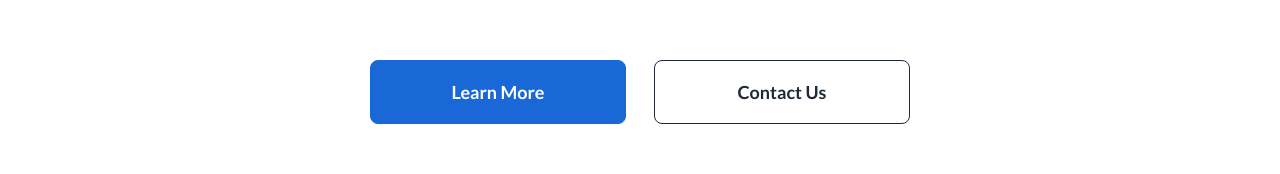
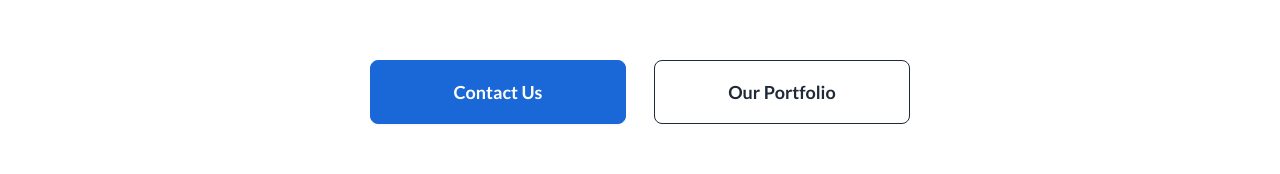
Before and after one commit to AbandonTech/abandontechsite, a Nuxt app: page / in a window 1280 px wide. Shown: the part 372-546 px from the top of the page. Built offline with nearby package versions, Linux system fonts and the light colour scheme.

Commit message:
change buttons on banner

```diff
--- a/components/HeroBanner.vue
+++ b/components/HeroBanner.vue
@@ -9,8 +9,8 @@
                 </template>
             </div>
             <div class="flex gap-7 justify-center mt-16">
-                <button class="btn btn-lg btn-wide btn-primary">Learn More</button>
-                <button class="btn btn-lg btn-wide btn-outline">Contact Us</button>
+                <button class="btn btn-lg btn-wide btn-primary">Contact Us</button>
+                <button class="btn btn-lg btn-wide btn-outline">Our Portfolio</button>
             </div>
         </div>
     </div>
```
